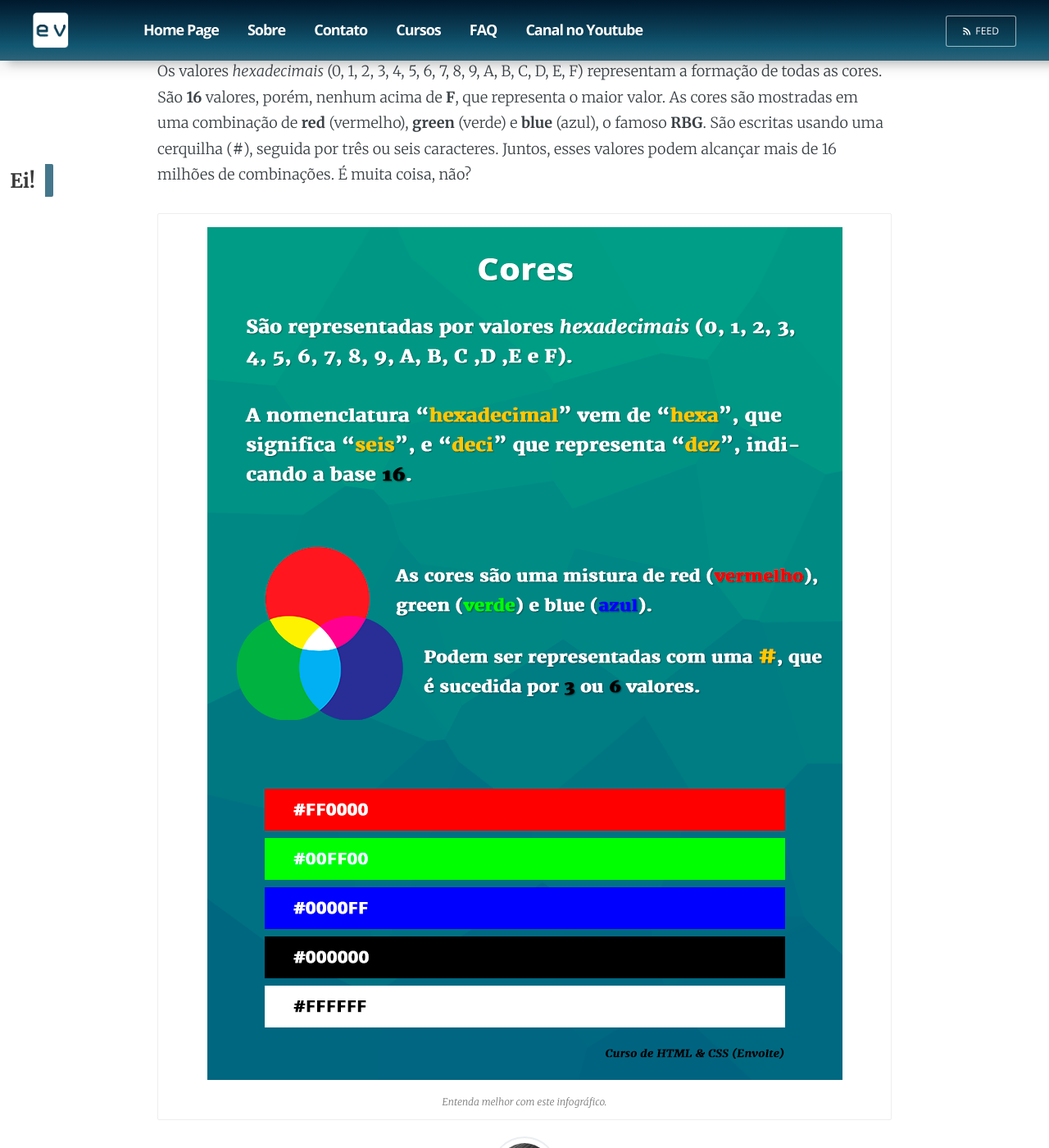
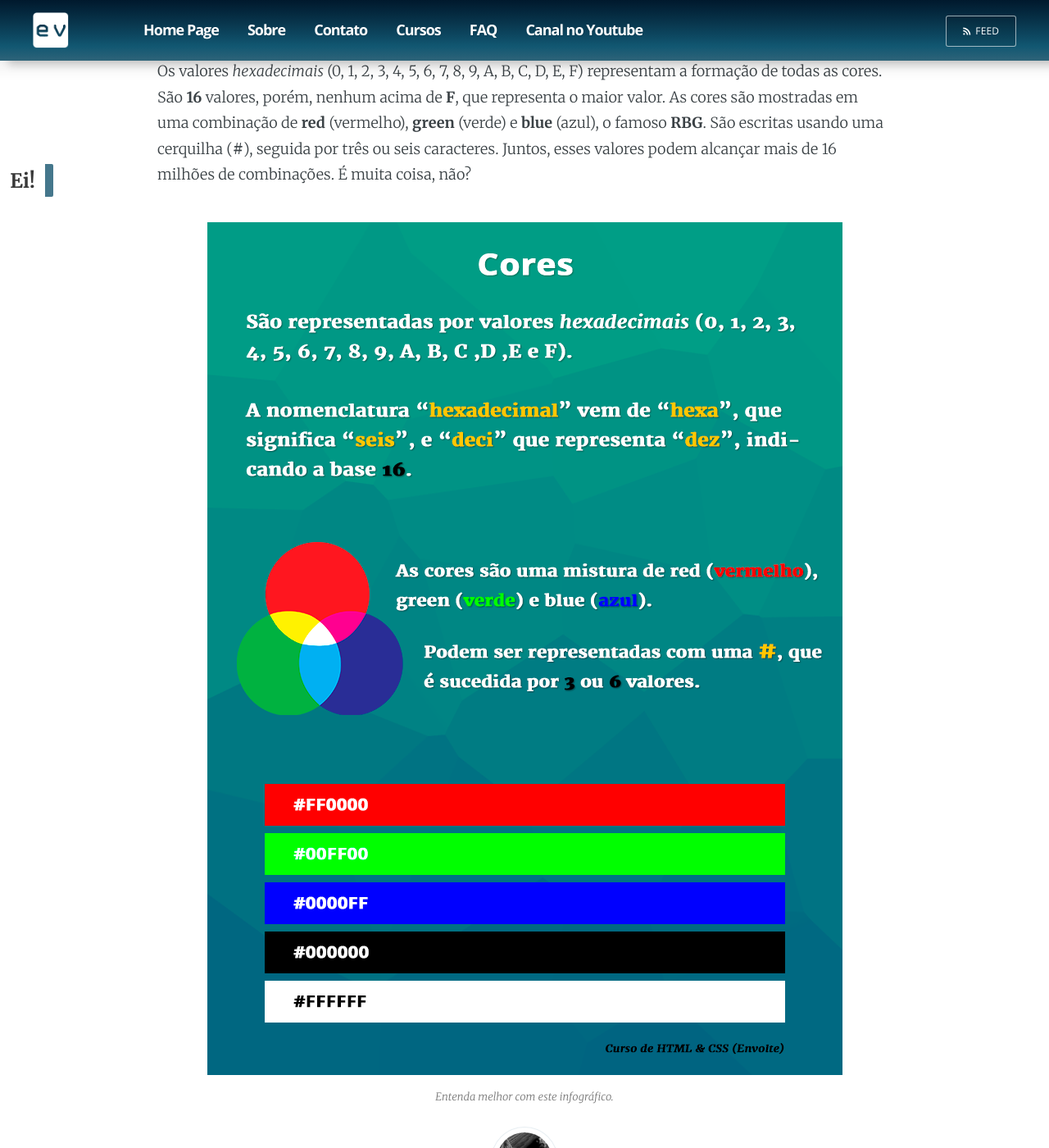
Before and after one commit to EnVolte/envolte.github.io, a Jekyll site: the page built from _cursos/HTML-CSS/parte-5.md, in a window 1280 px wide and 1400 px high, scrolled down 1668 px. Shown: the whole window at 82% size. Built offline with Jekyll 4.4.1, drawn with Linux system fonts in a browser that asks for light colours; a script that is not in the unit is left out; comment, search, counter and statistics services are not loaded.

Commit message:
Update screen.css

```diff
--- a/assets/css/screen.css
+++ b/assets/css/screen.css
@@ -2035,7 +2035,7 @@ filter: progid:DXImageTransform.Microsoft.gradient( startColorstr='#001f38', end
 background: -moz-linear-gradient(top, rgba(0,31,56,1) 0%, rgba(19,95,124,1) 76%, rgba(48,104,127,1) 100%); /* FF3.6-15 */
 background: -webkit-linear-gradient(top, rgba(0,31,56,1) 0%,rgba(19,95,124,1) 76%,rgba(48,104,127,1) 100%); /* Chrome10-25,Safari5.1-6 */
 background: linear-gradient(to bottom, rgba(0,31,56,1) 0%,rgba(19,95,124,1) 76%,rgba(48,104,127,1) 100%); /* W3C, IE10+, FF16+, Chrome26+, Opera12+, Safari7+ */
-filter: progid:DXImageTransform.Microsoft.gradient( startColorstr='#001f38', endColorstr='#30687f',GradientType=0 ); margin-bottom: 0px; min-height: 52px; position: relative;}
+filter: progid:DXImageTransform.Microsoft.gradient( startColorstr='#001f38', endColorstr='#30687f',GradientType=0 ); margin-bottom: 0--20px; min-height: 52px; position: relative;}
 #quadro .linha {margin-top: 52px; position: relative; height: 2px; border-bottom: 2px solid #fff; float: left; width: 100%; margin-bottom: 25px;}
 #quadro label {width: auto; text-shadow: 1px 1px 0px rgba(0,0,0,0.1); color: #fff; font-size: 0.9em; line-height: 1.4em; font-family: Open Sans; font-weight: 600; position: absolute; top: 15px; left: 3%;}
 #quadro button {border: 1px solid #fff; background: transparent; font-size: 0.8em; color: #fff; font-family: Open Sans; font-weight: 600; position: absolute; outline: none; cursor: pointer; top: 15px; right: 3%; border-radius: 2px; transition: 0.3s ease;}
@@ -2093,6 +2093,6 @@ ul#menu-mobile {max-width: 70%; height: 100%; display: none; padding: 4%; float:
 ul#menu-mobile li {padding: 2% 1%; float: left; width: 96%; list-style: none; line-height: 1em;}
 ul#menu-mobile li a {color: #333; font-size: 1.1em; text-decoration: none; font-weight: bold; background: #f9f9f9; border: 1px solid #eee; padding: 3px 10px; font-family: Open Sans; border-radius: 2px;}
 
-figure {width: auto; border: 1px solid #eee; border-radius: 2px; padding: 5px;}
+figure {width: auto;}
 figure img {margin: 0px;}
-figure > figcaption {font-size: 12px; color: #777; font-style: italic; text-align: center;}
+figure > figcaption {font-size: 13px; color: #777; font-style: italic; text-align: center;}
```
